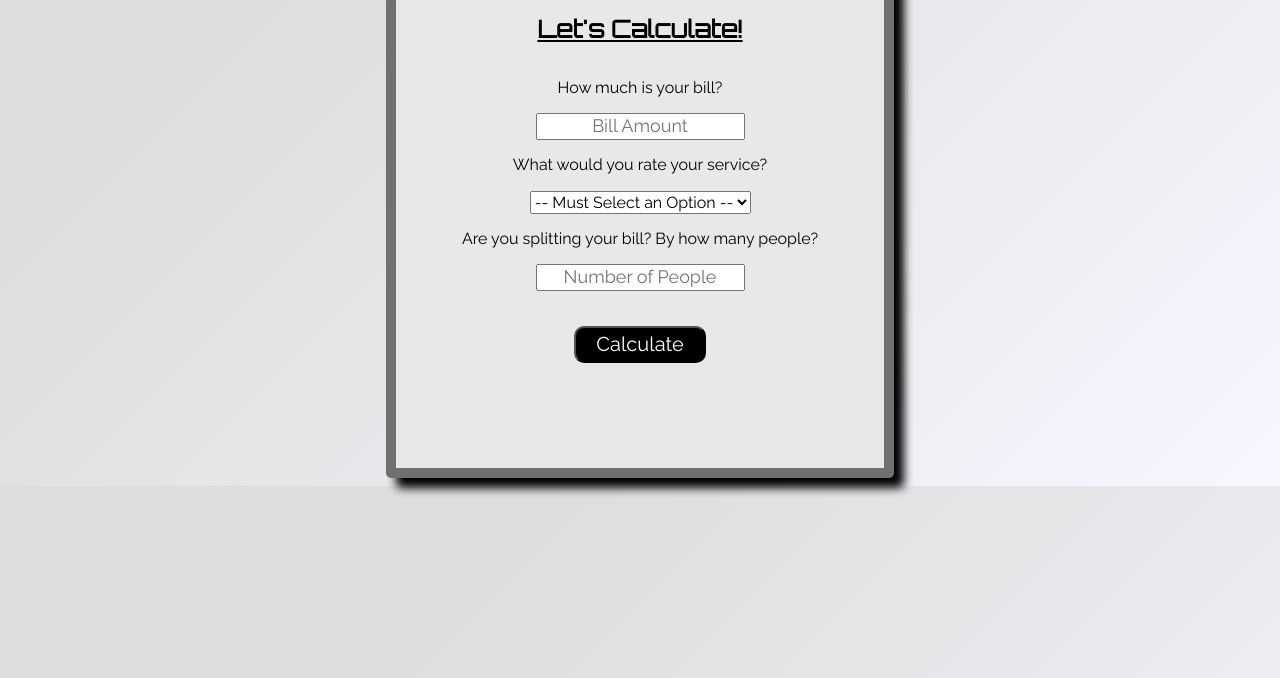
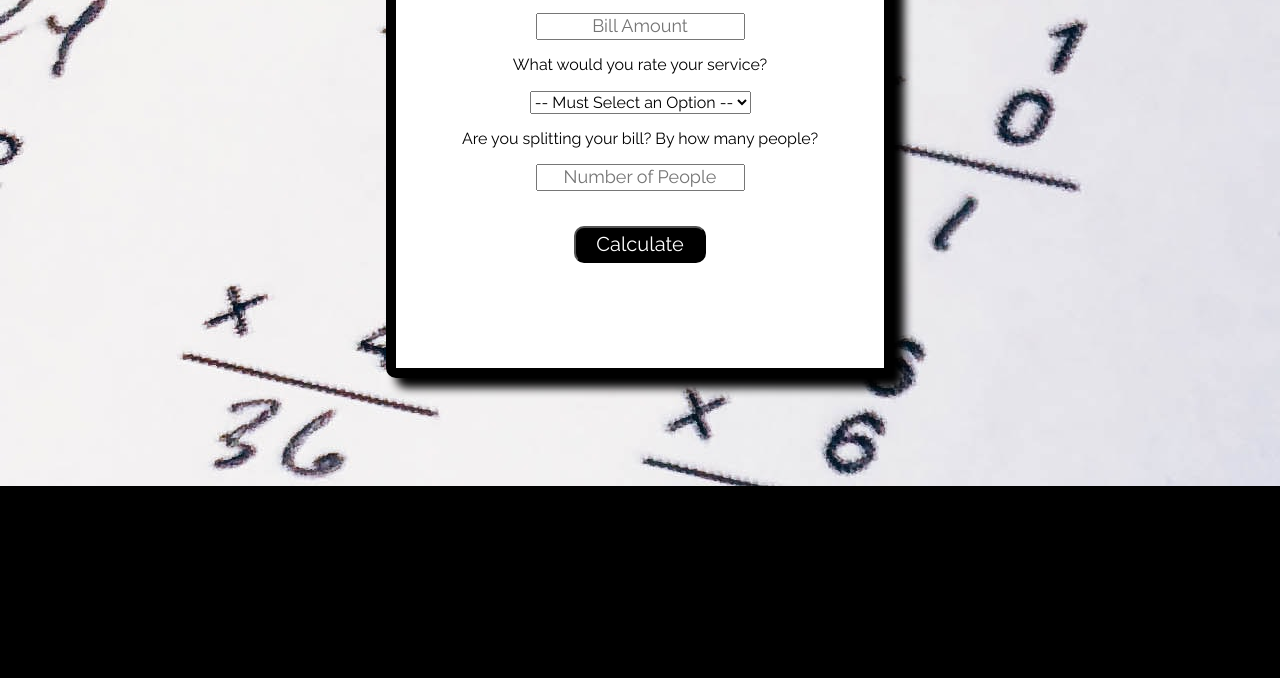
Before and after one commit to nath248/tip-calculator-javascript, a plain HTML site: page index.html in a window 1280 px wide. Shown: the part 314-992 px from the top of the page. After the commit the page ends 800 px from the top, so only its background shows below. Drawn offline with Linux system fonts and the light colour scheme.

Commit message:
Add styling and background

```diff
--- a/css/main.css
+++ b/css/main.css
@@ -1,21 +1,20 @@
 body {
-    background-color: #9dc5c3;
-    background-image: linear-gradient(315deg, #F6F7FF 0%, #DDDDDD 74%);
+    background-color: black;
+    background-image: url("../img/bkgd-img.jpg");
     background-attachment: fixed;
     font-family: 'Raleway', sans-serif;
-    width: 100vw;
     height: auto;
 }
 
 .container {
-    height: 45%;
+    height: 20%;
     width: 35%;
-    margin: 200px auto;
+    margin: 100px auto;
     padding: 20px 20px 70px 20px;
     text-align: center;
-    background-color: #E8E8E8;
-    border: 10px solid #707070;
-    border-radius: 5px;
+    background-color: white;
+    border: 10px solid black;
+    border-radius: 10px;
     display: flex;
     justify-content: center;
     align-items: center;
```
Also changed, not shown: img/bkgd-img.jpg (added).
